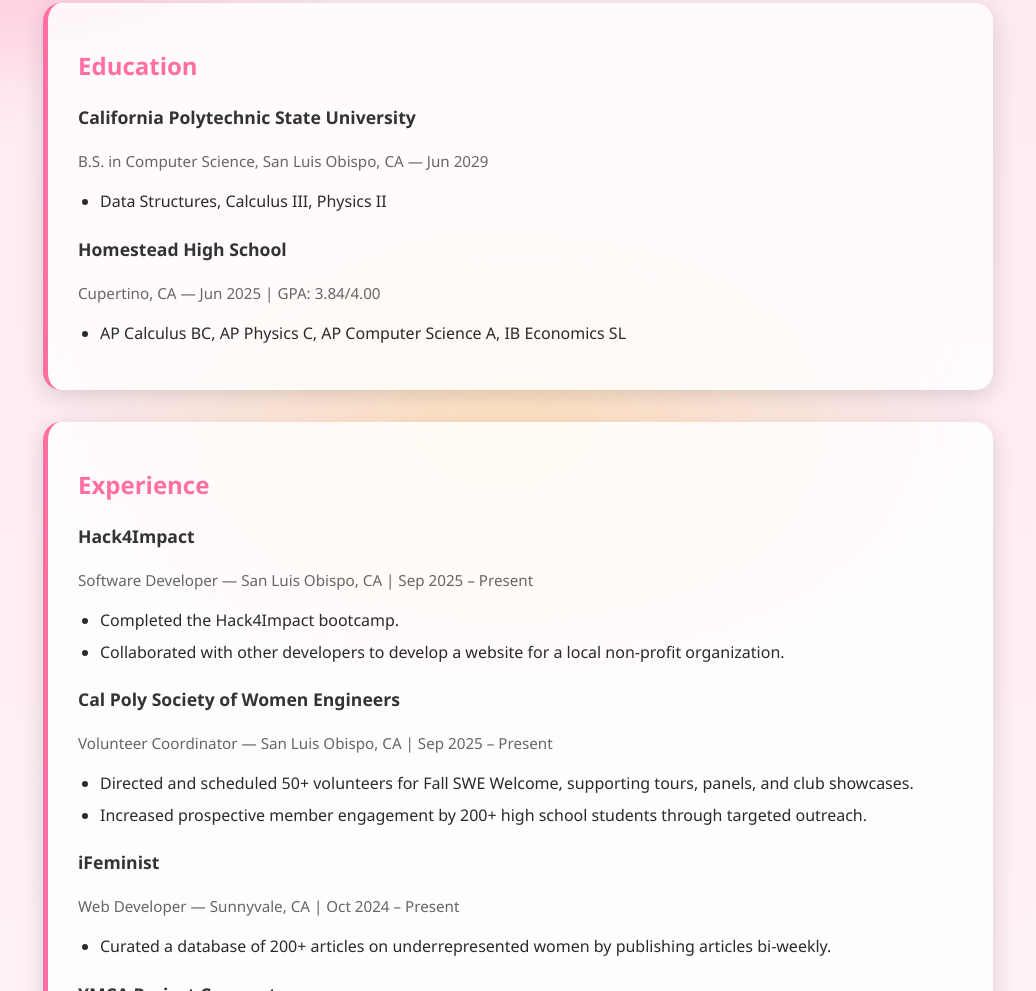
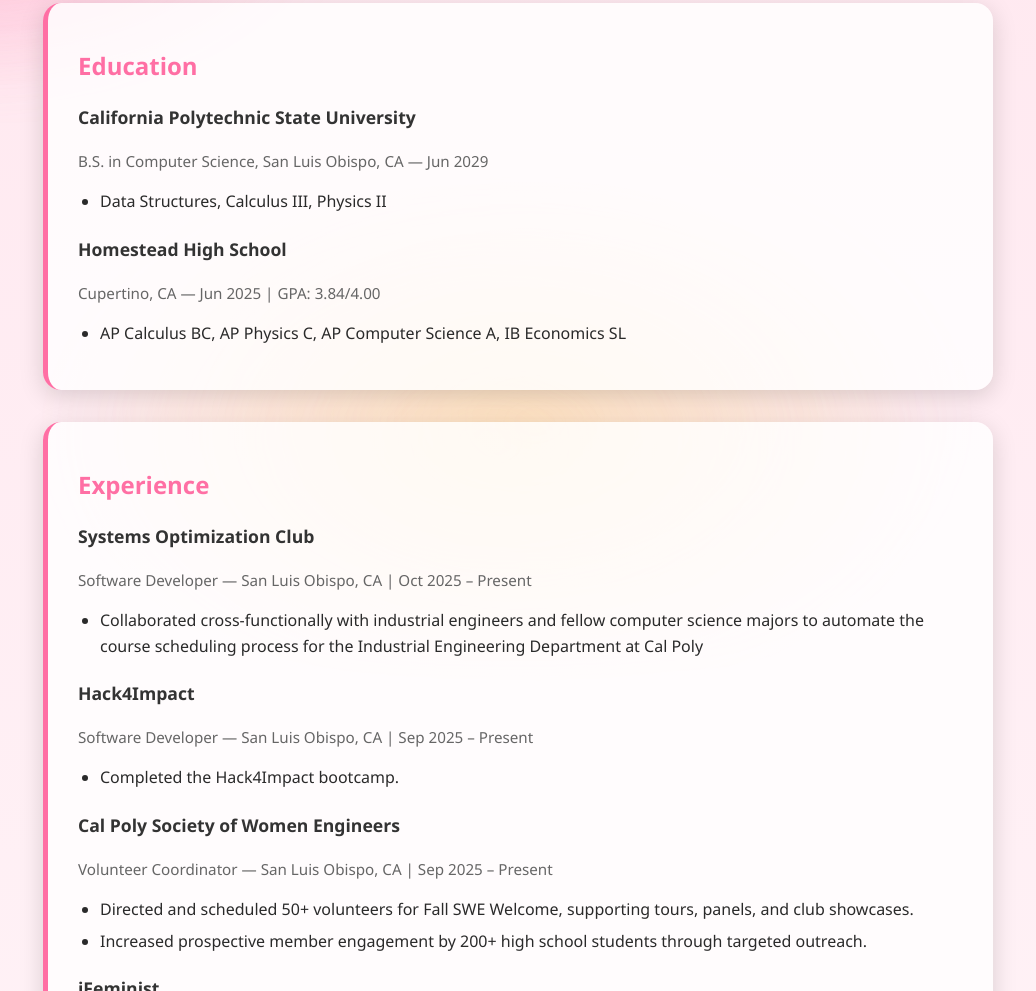
Before and after one commit to kitkat357/kitkat357.github.io, a plain HTML site: page resume.html in a window 1280 px wide. Shown: the part 308-1299 px from the top of the page, without its empty margins (122-1158 px from the left). Drawn offline with Linux system fonts and the light colour scheme.

Commit message:
added role

```diff
--- a/resume.html
+++ b/resume.html
@@ -47,11 +47,17 @@
                 <h2 class="section-title">Experience</h2>
 
                 <div class="entry">
+                    <h3 class="entry-title">Systems Optimization Club</h3>
+                    <p class="entry-info">Software Developer — San Luis Obispo, CA | Oct 2025 – Present</p>
+                <ul>
+                    <li>Collaborated cross-functionally with industrial engineers and fellow computer science majors to automate the course scheduling process for the Industrial Engineering Department at Cal Poly</li>
+                </ul>
+                </div>
+                <div class="entry">
                     <h3 class="entry-title">Hack4Impact</h3>
                     <p class="entry-info">Software Developer — San Luis Obispo, CA | Sep 2025 – Present</p>
                 <ul>
                     <li>Completed the Hack4Impact bootcamp.</li>
-                    <li>Collaborated with other developers to develop a website for a local non-profit organization.</li>
                 </ul>
                 </div>
                 <div class="entry">
```
